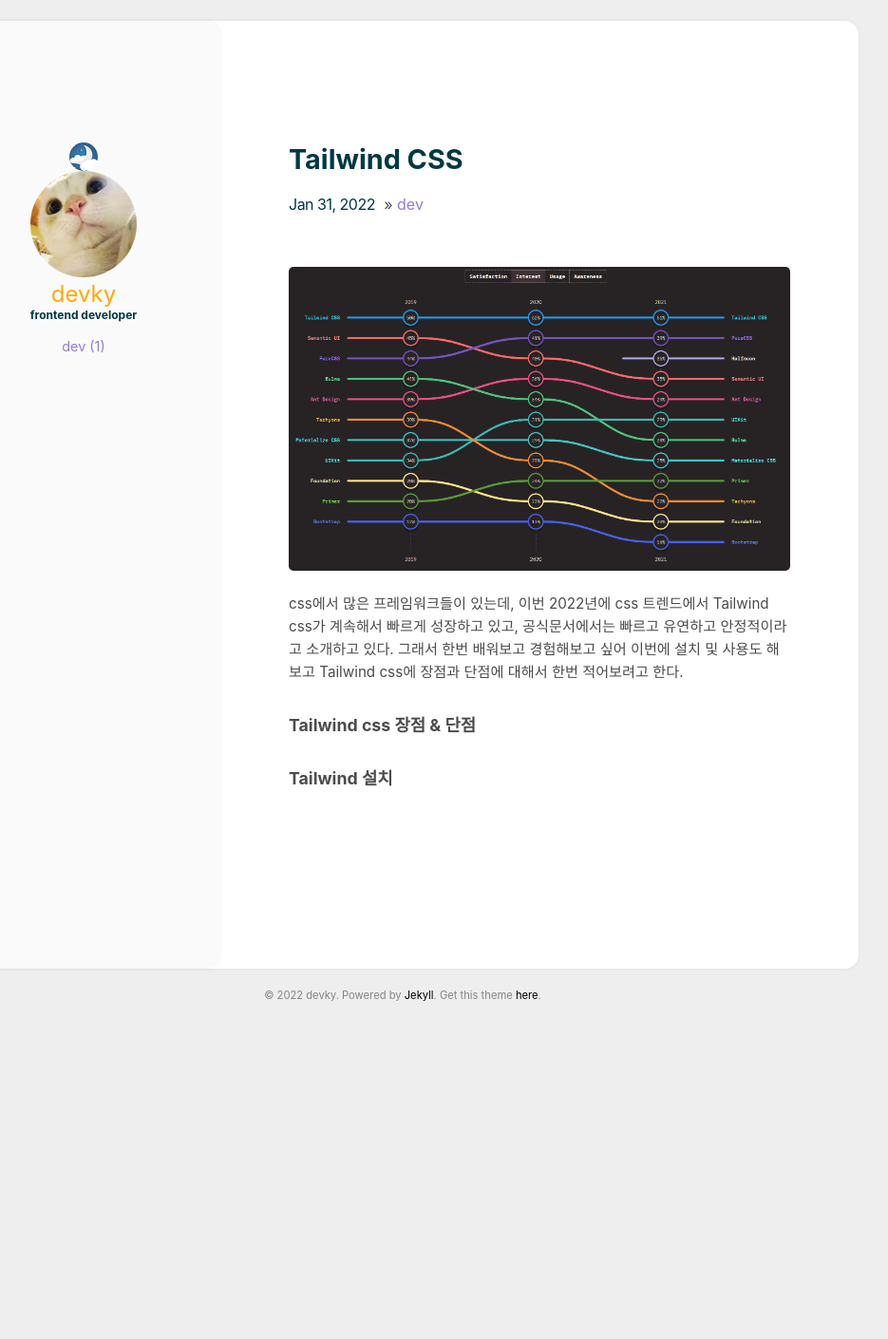
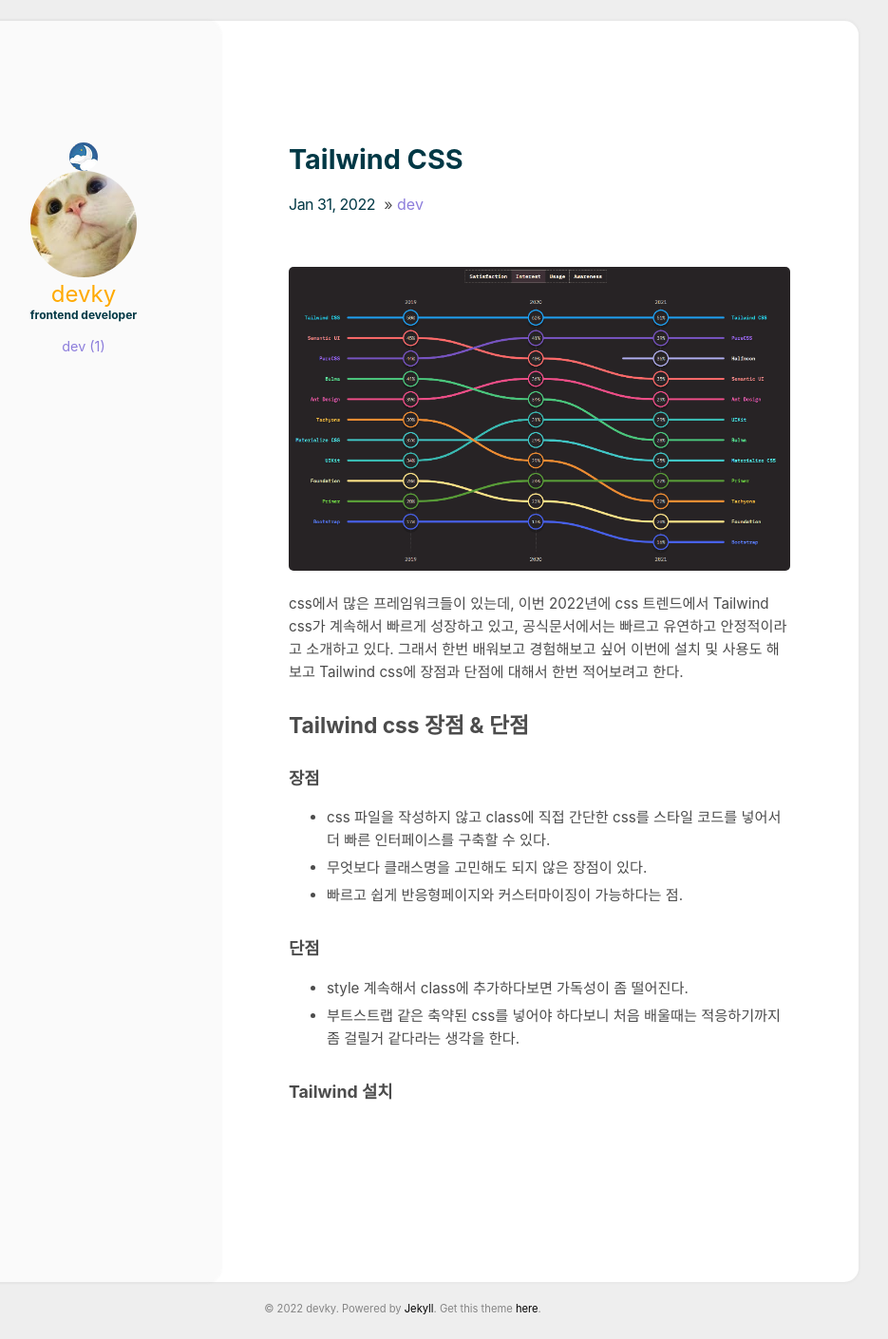
Before and after one commit to kyday/kyday.github.io, a Jekyll site: the page built from _posts/2022-01-31-til01.md, in a window 1280 px wide. Shown: the whole page at 95% size, without its empty margins (216-1151 px from the left). Built offline with Jekyll 4.4.1, drawn with Linux system fonts in a browser that asks for light colours; before the commit the page ends 1080 px from its top, so only the background shows below that.

Commit message:
editing2...

```diff
--- a/_posts/2022-01-31-til01.md
+++ b/_posts/2022-01-31-til01.md
@@ -9,6 +9,17 @@ images: /assets/img/css.png
 
 css에서 많은 프레임워크들이 있는데, 이번 2022년에 css 트렌드에서 Tailwind css가 계속해서 빠르게 성장하고 있고, 공식문서에서는 빠르고 유연하고 안정적이라고 소개하고 있다. 그래서 한번 배워보고 경험해보고 싶어 이번에 설치 및 사용도 해보고 Tailwind css에 장점과 단점에 대해서 한번 적어보려고 한다.
 
-### Tailwind css 장점 & 단점
+## Tailwind css 장점 & 단점
+
+### 장점
+
+- css 파일을 작성하지 않고 class에 직접 간단한 css를 스타일 코드를 넣어서 더 빠른 인터페이스를 구축할 수 있다.
+- 무엇보다 클래스명을 고민해도 되지 않은 장점이 있다.
+- 빠르고 쉽게 반응형페이지와 커스터마이징이 가능하다는 점.
+
+### 단점
+
+- style 계속해서 class에 추가하다보면 가독성이 좀 떨어진다.
+- 부트스트랩 같은 축약된 css를 넣어야 하다보니 처음 배울때는 적응하기까지 좀 걸릴거 같다라는 생각을 한다.
 
 ### Tailwind 설치
```
